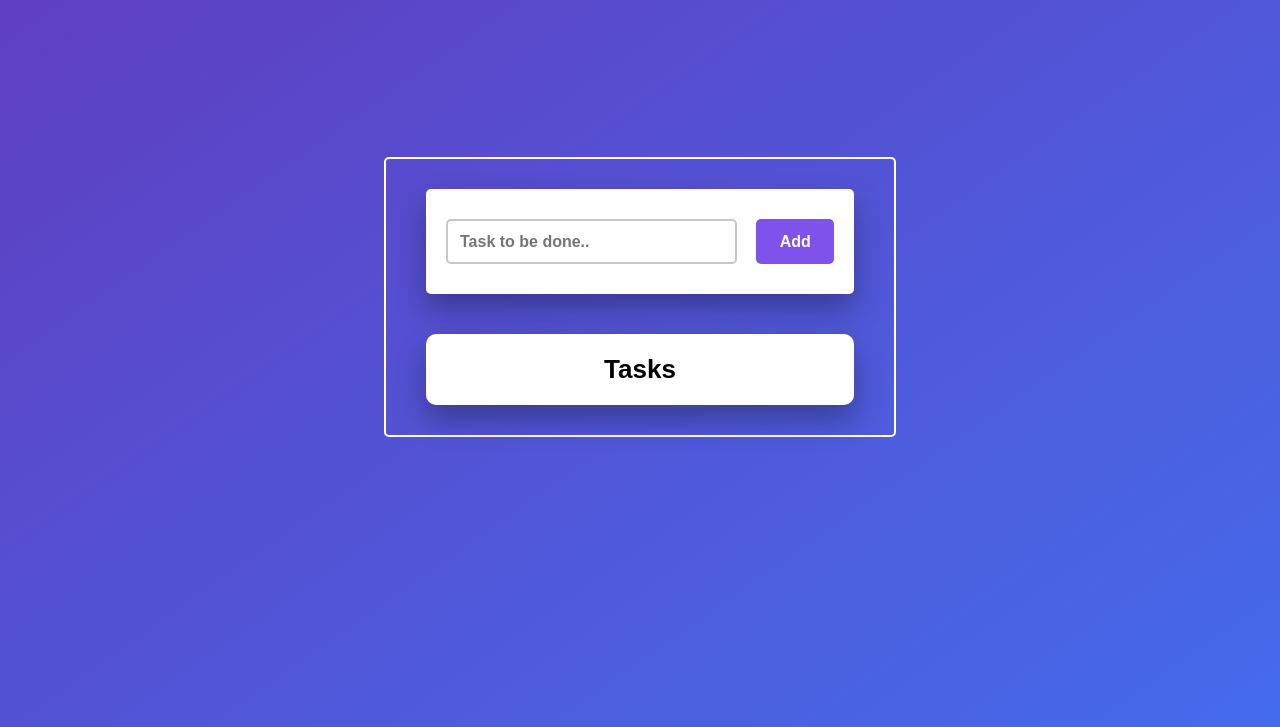
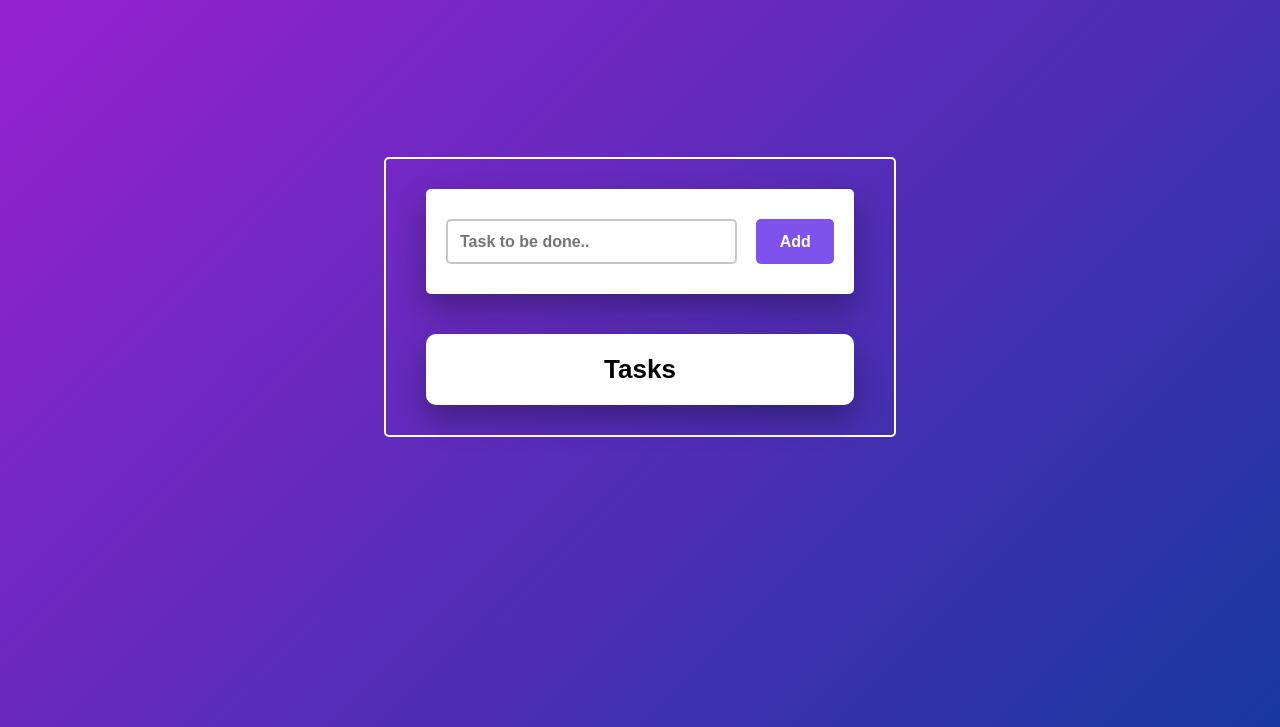
Before and after one commit to Alia-Mazhar/To-Do-List-App, a plain HTML site: page index.html in a window 1280 px wide. Shown: the part 143-870 px from the top of the page. Drawn offline with Linux system fonts and the light colour scheme.

Commit message:
Update style.css

```diff
--- a/style.css
+++ b/style.css
@@ -5,7 +5,7 @@
 }
 
 body {
-    background: linear-gradient(145deg, #623bbd, #446bec);
+    background: linear-gradient(135deg, #a020d3, #1837a1);
     height: 100vh;
     font-family: 'Poppins', sans-serif;
 }
```
